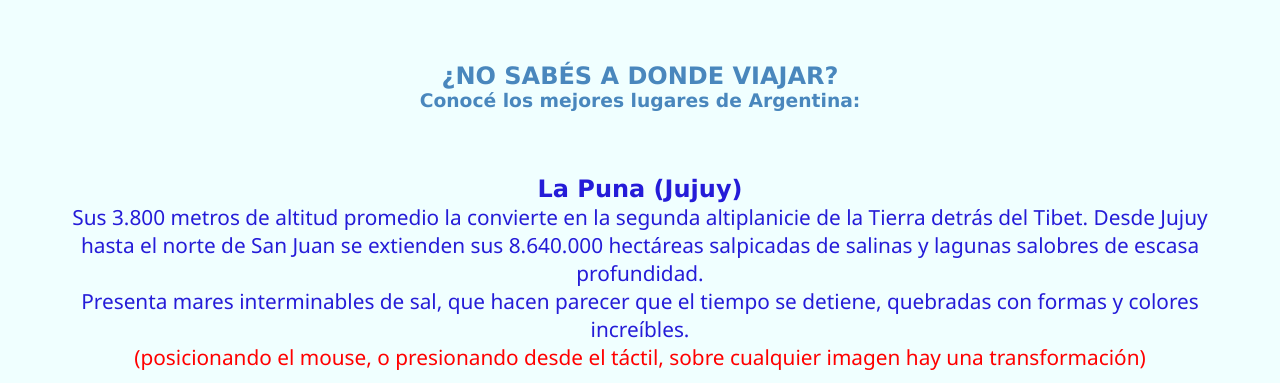
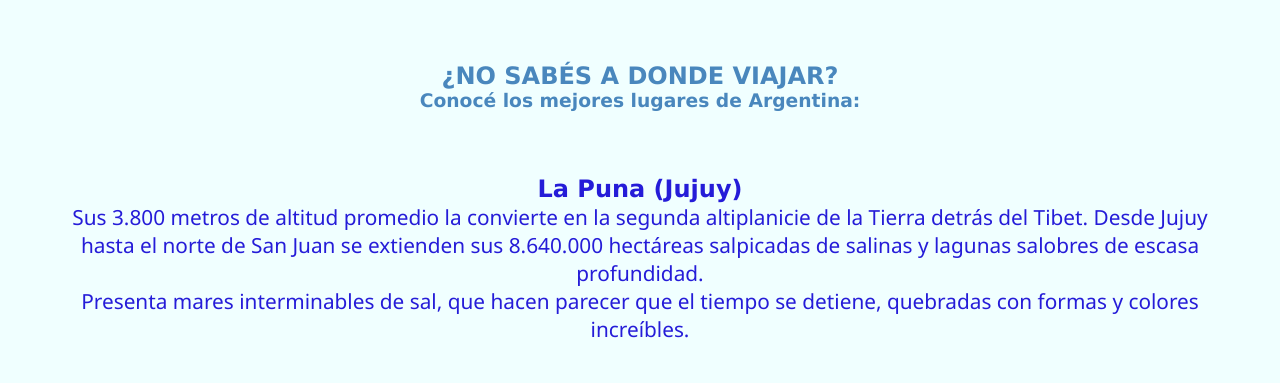
Before and after one commit to Azzoe27/pagconarg, a plain HTML site: page index.html in a window 1280 px wide. Shown: the part 152-535 px from the top of the page. Drawn offline with Linux system fonts and the light colour scheme.

Commit message:
Update index.html

```diff
--- a/index.html
+++ b/index.html
@@ -48,7 +48,7 @@
                             Presenta mares interminables de sal, que hacen parecer que el tiempo se detiene, quebradas con formas y colores increíbles.
                         </p>
                     </div>
-                    <div><p style="color: red;">(posicionando el mouse, o presionando desde el táctil, sobre cualquier imagen hay una transformación)</p></div>
+
                     <div id="puna2" style="text-align: center;">
                         <img class="miniImg" src="img/puna1.png" alt="logo" width="150" height="100">
                         <img class="miniImg" src="img/puna2.png" alt="logo" width="150" height="100">
```
